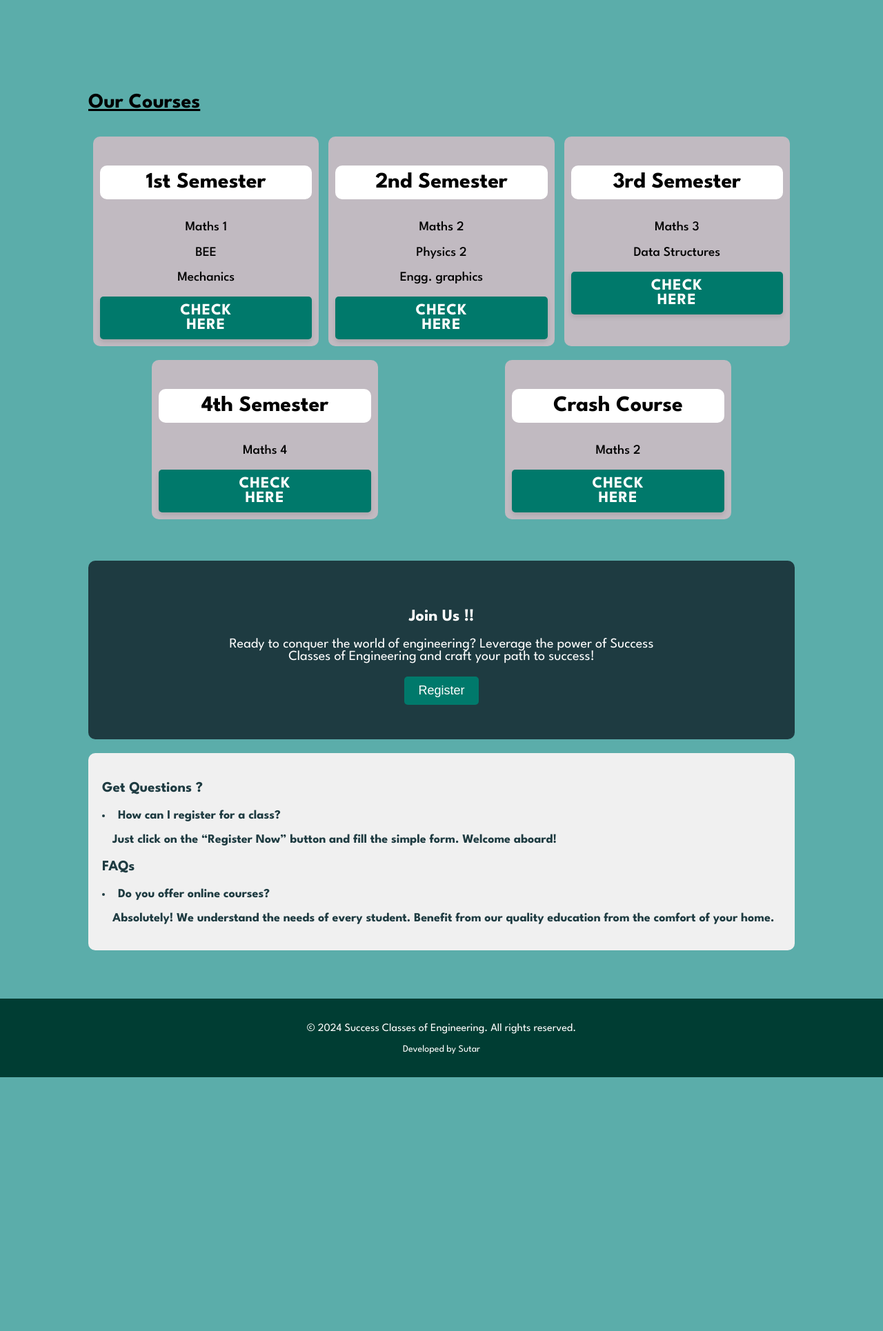
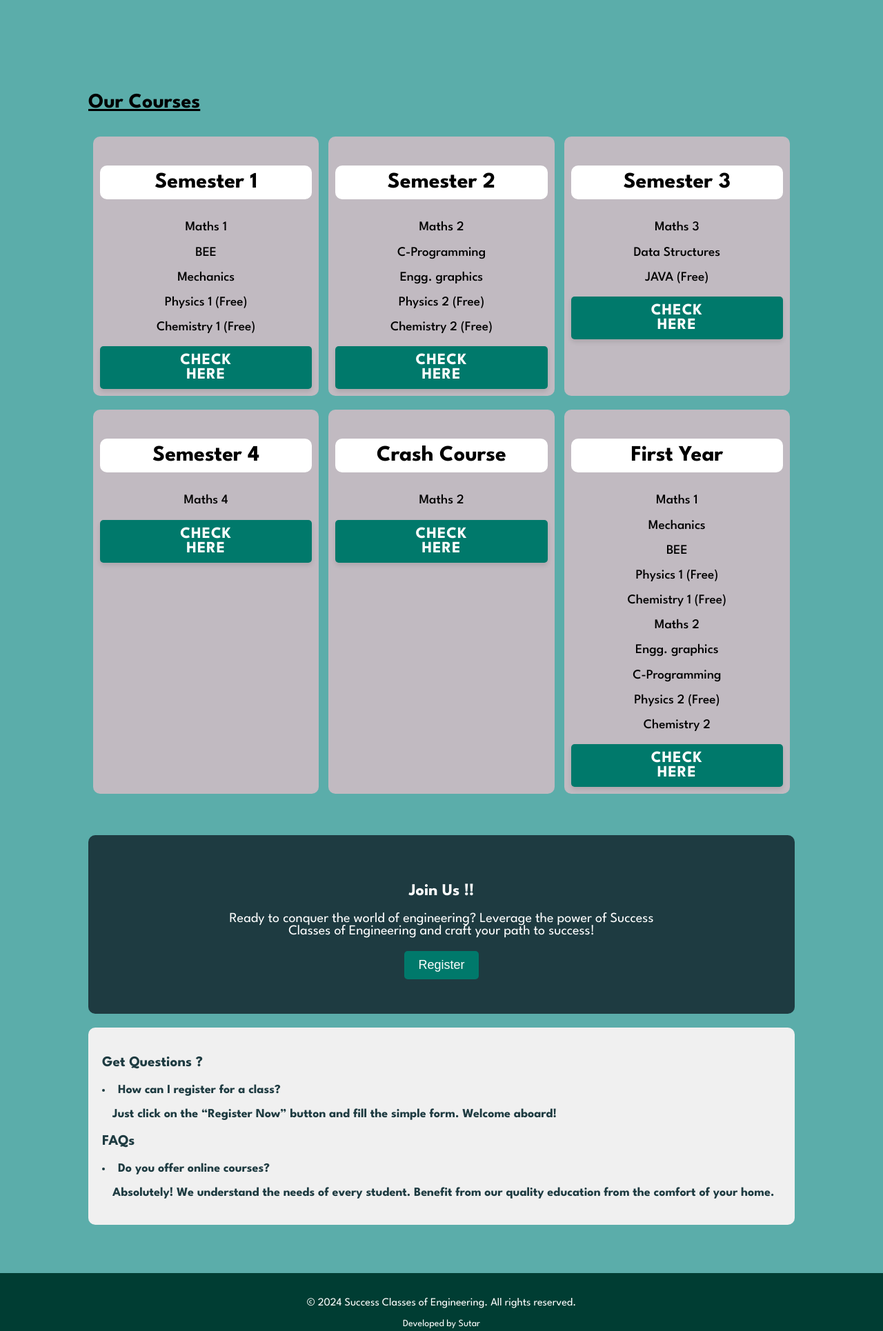
Before and after one commit to carpentrycoder/Succes_Classes_of_Engineering, a Flask app: page / in a window 1280 px wide. Shown: the part 2403-4333 px from the top of the page at 69% size. Before the commit the page ends 3965 px from the top, so only its background shows below. Run offline with Flask 3, Linux system fonts and the light colour scheme; grey boxes are pictures that could not be loaded.

Commit message:
Add Flask routes for main blueprint and implement CSV file handling
- Define the main blueprint using Flask's Blueprint.
- Implement `read_csv_file` function to read data from CSV files.
- Add routes for index, about, map, guidelines, course, and toppers pages.
- Display the first 3 students' data on the index page.
- Process and display semester-wise course data on the index and guidelines pages.
- Implement the logic to calculate total prices for online and offline courses.
- Include functionality to check for empty online or offline courses and display "Not Available" if any mode is empty.
- Ensure proper routing for the semesters view.

```diff
--- a/app/routes.py
+++ b/app/routes.py
@@ -14,8 +14,22 @@ def read_csv_file(filename):
 
 @bp.route('/')
 def index():
-    data = read_csv_file('students.csv')[0:3]  #1st 3 students
-    return render_template('index.html', toppers=data)
+    # Read students data
+    students = read_csv_file('students.csv')[0:3]  # 1st 3 students
+
+    # Read courses data
+    courses = read_csv_file('course.csv')
+    semester_data = {}
+
+    for course in courses:
+        semester = course['semester']
+        subject = course['Subjects']
+        if semester not in semester_data:
+            semester_data[semester] = []
+        if subject not in semester_data[semester]:
+            semester_data[semester].append(subject)
+
+    return render_template('index.html', toppers=students, semester_data=semester_data)
 
 @bp.route('/about')
 def about():
@@ -64,3 +78,18 @@ def course():
 def toppers():
     data = read_csv_file('students.csv')  # Ensure 'students.csv' is the correct filename
     return render_template('toppers.html', toppers=data)
+
+@bp.route('/')
+def semesters():
+    courses = read_csv_file('course.csv')
+    semester_data = {}
+
+    for course in courses:
+        semester = course['semester']
+        subject = course['Subjects']
+        if semester not in semester_data:
+            semester_data[semester] = []
+        if subject not in semester_data[semester]:
+            semester_data[semester].append(subject)
+
+    return render_template('index.html', semester_data=semester_data)
--- a/app/static/csv_folder/course.csv
+++ b/app/static/csv_folder/course.csv
@@ -1,28 +1,38 @@
 semester,semester_id,Course_Type,Subjects,Price
-1,1,Online,Maths 1,5333.33
-1,1,Online,BEE,5333.33
-1,1,Online,Mechanics,5333.33
-1,1,Offline,Maths 1,9500
-1,1,Offline,BEE,9500
-1,1,Offline,Mechanics,9500
-2,2,Online,Maths 2,5333.33
-2,2,Online,C-Programming,5333.33
-2,2,Online,Engg. graphics,5333.33
-2,2,Offline,Maths 2,9500
-2,2,Offline,C-Programming,9500
-2,2,Offline,Engg. graphics,9500
-3,3,Online,Maths 3,5333.33
-3,3,Online,Data Structures,5333.33
-3,3,Offline,Maths 3,9500
-3,3,Offline,Data Structures,9500
-4,4,Online,Maths 4,5333.33
-4,4,Offline,Maths 4,5333.33
-1,1,Offline,Physics 1,0
-1,1,Offline,Chemistry1,0
-2,2,Offline,Physics 2,0
-2,2,Offline,Chemistry2,0
-1,1,Online,Physics 1,0
-1,1,Online,Chemistry1,0
-2,2,Online,Physics 2,0
-2,2,Online,Chemistry2,0
+Semester 1,1,Online,Maths 1,5333.33
+Semester 1,1,Online,BEE,5333.33
+Semester 1,1,Online,Mechanics,5333.33
+Semester 1,1,Offline,Maths 1,9500
+Semester 1,1,Offline,BEE,9500
+Semester 1,1,Offline,Mechanics,9500
+Semester 2,2,Online,Maths 2,5333.33
+Semester 2,2,Online,C-Programming,5333.33
+Semester 2,2,Online,Engg. graphics,5333.33
+Semester 2,2,Offline,Maths 2,9500
+Semester 2,2,Offline,C-Programming,9500
+Semester 2,2,Offline,Engg. graphics,9500
+Semester 3,3,Online,Maths 3,5333.33
+Semester 3,3,Online,Data Structures,5333.33
+Semester 3,3,Offline,Maths 3,9500
+Semester 3,3,Offline,Data Structures,9500
+Semester 3,3,Offline,JAVA (Free),0
+Semester 4,4,Online,Maths 4,5333.33
+Semester 4,4,Offline,Maths 4,5333.33
+Semester 1,1,Offline,Physics 1 (Free),0
+Semester 2,2,Offline,Physics 2 (Free),0
+Semester 2,2,Offline,Chemistry 2 (Free),0
+Semester 1,1,Online,Physics 1 (Free),0
+Semester 1,1,Online,Chemistry 1 (Free),0
+Semester 2,2,Online,Physics 2 (Free),0
+Semester 2,2,Online,Chemistry 2 (Free),0
 Crash  Course,5,Online,Maths 2 ,2700
+First Year,6,Offline,Maths 1,9500
+First Year,6,Offline,Mechanics,9500
+First Year,6,Offline,BEE,9500
+First Year,6,Offline,Physics 1 (Free),0
+First Year,6,Offline,Chemistry 1 (Free),0
+First Year,6,Offline,Maths 2,9500
+First Year,6,Offline,Engg. graphics,9500
+First Year,6,Offline,C-Programming,9500
+First Year,6,Offline,Physics 2 (Free),0
+First Year,6,Offline,Chemistry 2,0
--- a/app/templates/course.html
+++ b/app/templates/course.html
@@ -23,7 +23,8 @@
         </nav>
     </header>
     <div class="container">
-        <h2>Semester {{ semester_id }} Subjects</h2>
+        <h2> Your Selected Subjects</h2>
+        <p class="notice">"Notice: If either the online or offline option is empty, then the course is not available in that mode."</p>
         <div class="options">
             <div class="offline">
                 <p>Our Offline Package</p>
@@ -44,11 +45,9 @@
                             {% endfor %}
                             <td>Total</td>
                             <td>₹ {{total_offline}}/-</td>
-
                         </tbody>
                     </table>
                     <a href="{{url_for('main.map')}}" class="check_here"><button class="buy" id="visit">To Access This Visit Our Classes </button></a>
-
                 </div>
             </div>
             <div class="online">
--- a/app/templates/index.html
+++ b/app/templates/index.html
@@ -93,36 +93,15 @@
         <section class="courses">
             <h2>Our Courses</h2>
             <div class="grid">
-                <div class="course_info">
-                    <h3>1st Semester</h3>
-                    <p>Maths 1</p>
-                    <p>BEE</p>
-                    <p>Mechanics</p>
-                    <a href="{{ url_for('main.course', semester_id=1) }}"><button class="Check_here">Check here</button></a>
-                </div>
-                <div class="course_info">
-                    <h3>2nd Semester</h3>
-                    <p>Maths 2</p>
-                    <p>Physics 2</p>
-                    <p>Engg. graphics</p>
-                    <a href="{{ url_for('main.course', semester_id=2) }}"><button class="Check_here">Check here</button></a>
-                </div>
-                <div class="course_info">
-                    <h3>3rd Semester</h3>
-                    <p>Maths 3</p>
-                    <p>Data Structures</p>
-                    <a href="{{ url_for('main.course', semester_id=3) }}"><button class="Check_here">Check here</button></a>
-                </div>
-                <div class="course_info">
-                    <h3>4th Semester</h3>
-                    <p>Maths 4</p>
-                    <a href="{{ url_for('main.course', semester_id=4) }}"><button class="Check_here">Check here</button></a>
-                </div>
-                <div class="course_info">
-                    <h3> Crash Course</h3>
-                    <p>Maths 2 </p>
-                    <a href="{{ url_for('main.course', semester_id=5) }}"><button class="Check_here">Check here</button></a>
-                </div>
+                {% for semester, subjects in semester_data.items() %}
+                    <div class="course_info">
+                        <h3>{{ semester }} </h3>
+                        {% for subject in subjects %}
+                            <p>{{ subject }}</p>
+                        {% endfor %}
+                        <a href="{{ url_for('main.course', semester_id=loop.index) }}"><button class="Check_here">Check here</button></a>
+                    </div>
+                {% endfor %}
             </div>
         </section>
         <section class="join-us">
```
Also changed, not shown: app/static/css/course.css (+7 -0 lines).
